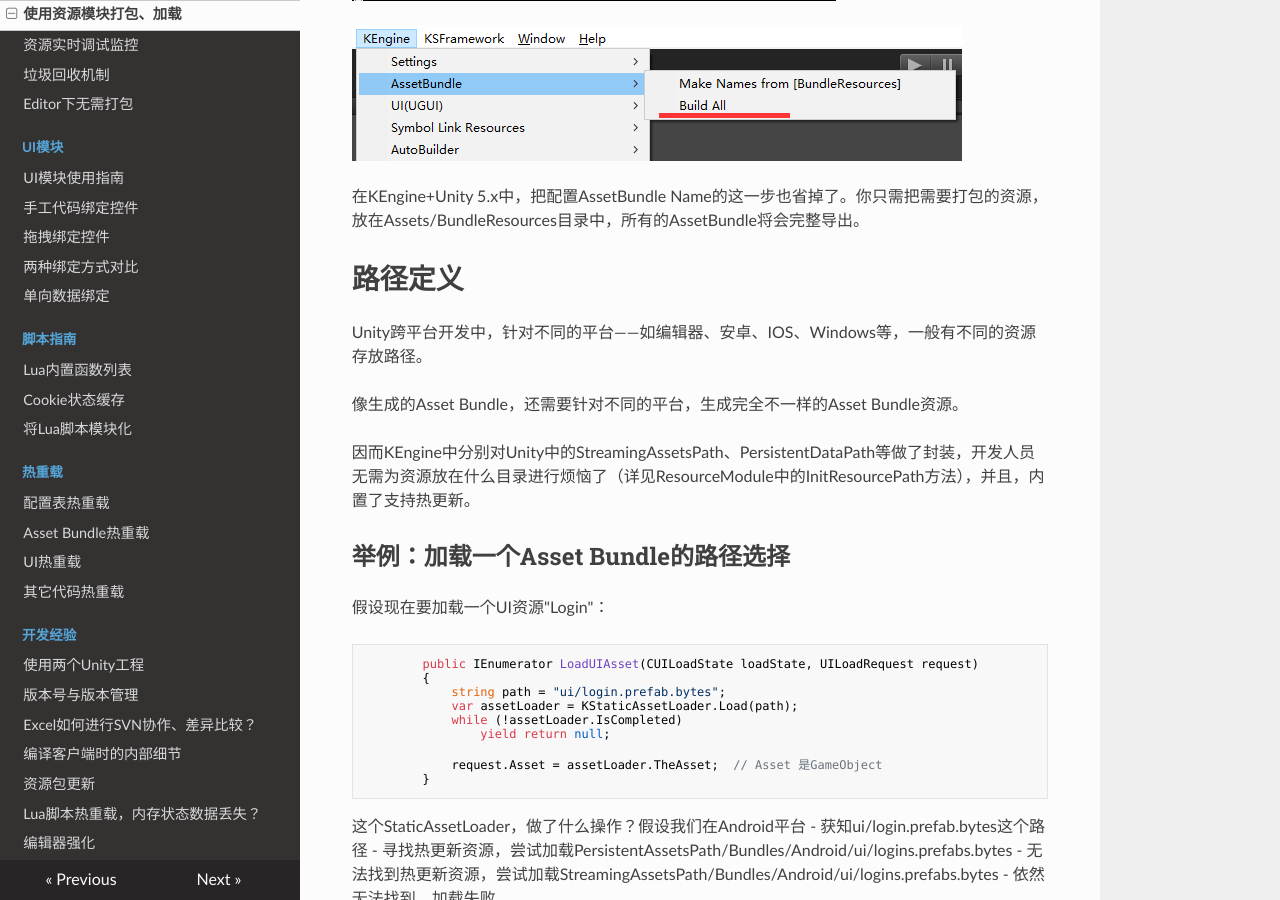
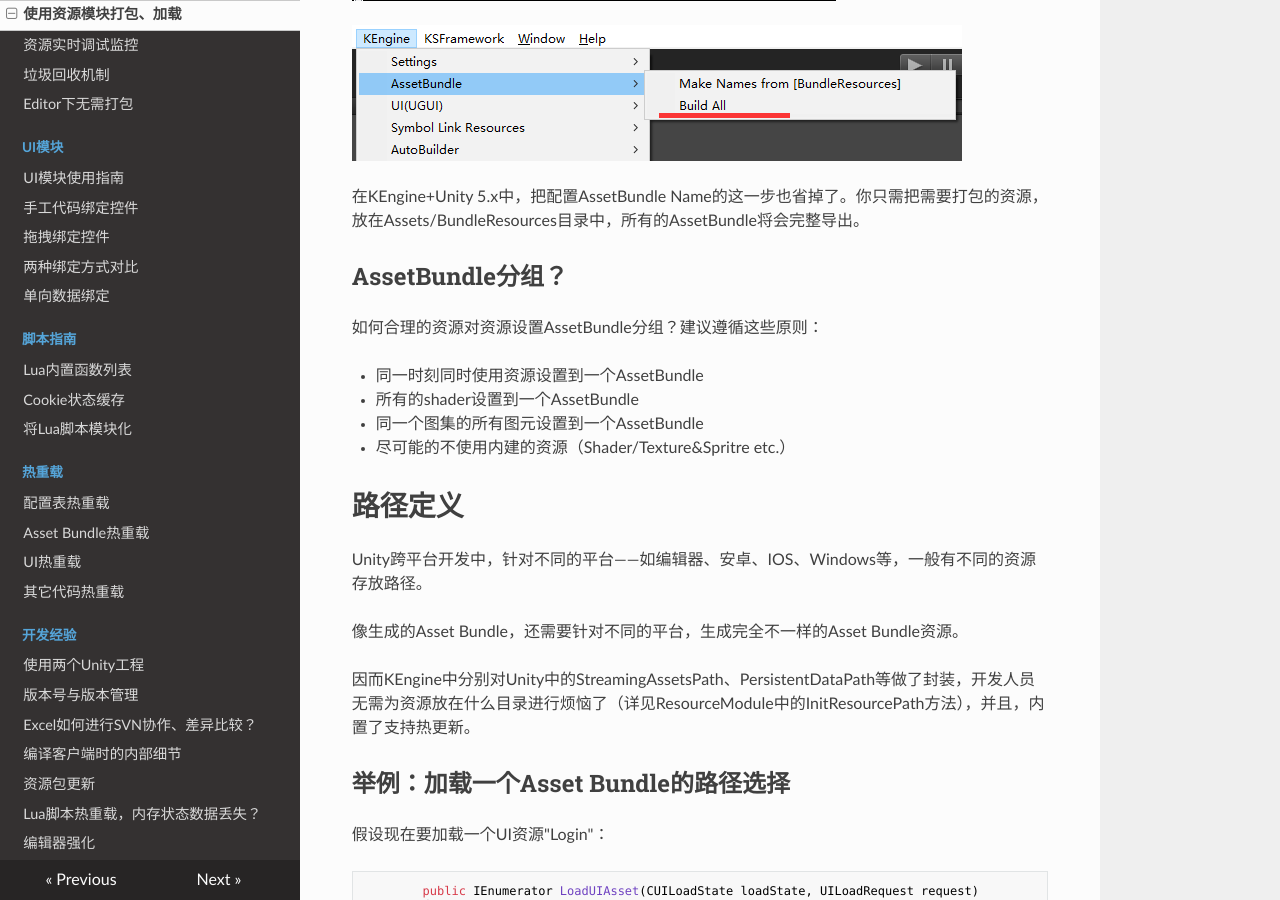
Before and after one commit to mr-kelly/KSFramework, an MkDocs documentation site: the page built from docs/resource/guide.md, in a window 1280 px wide and 900 px high, scrolled down 815 px. Built offline with MkDocs 1.6.1, drawn with Linux system fonts in a browser that asks for light colours; nearby versions of some CDN libraries; old or Windows-style settings are respelled for this version of MkDocs.

Commit message:
add assetbundle分组建议

```diff
--- a/docs/resource/guide.md
+++ b/docs/resource/guide.md
@@ -16,6 +16,14 @@
 
 在KEngine+Unity 5.x中，把配置AssetBundle Name的这一步也省掉了。你只需把需要打包的资源，放在Assets/BundleResources目录中，所有的AssetBundle将会完整导出。
 
+## AssetBundle分组？
+
+如何合理的资源对资源设置AssetBundle分组？建议遵循这些原则：
+
+- 同一时刻同时使用资源设置到一个AssetBundle
+- 所有的shader设置到一个AssetBundle
+- 同一个图集的所有图元设置到一个AssetBundle
+- 尽可能的不使用内建的资源（Shader/Texture&Spritre etc.）
 
 # 路径定义
 
```
